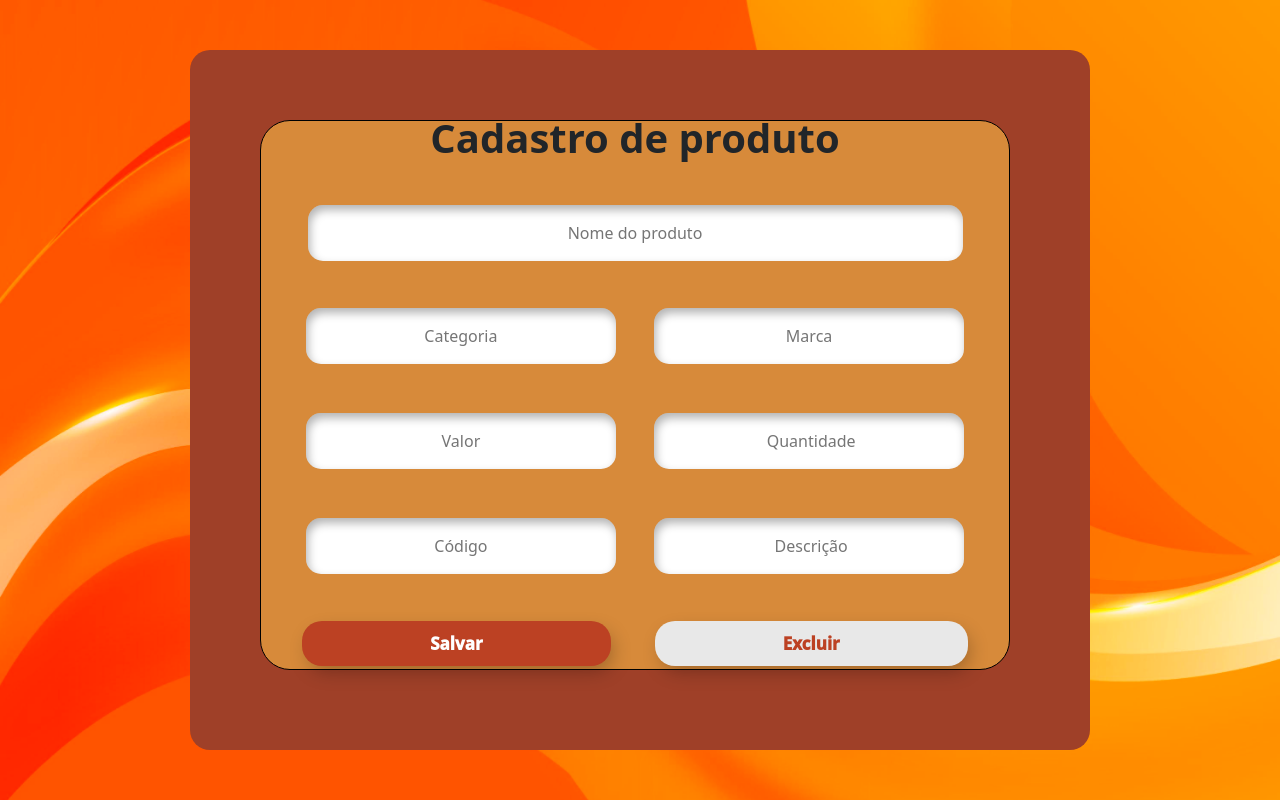
After one commit to JuliaSilva16/projeto_final2025, a Flask app: template templates/cadastro_produtos.html in a window 1280 px wide. The commit adds this page. Run offline with Flask 3, Linux system fonts and the light colour scheme; the template is opened without the code that fills it, so the values that code supplies are empty.

Commit message:
atualização do projeto 18/09

```diff
--- a/static/estetica.css
+++ b/static/estetica.css
@@ -410,7 +458,7 @@ h1{
 }
 
 .botao_cadastro_1 {
- padding: 15px 25px;
+    padding: 15px 15px;
     border: unset;
     border-radius: 15px;
     color: #fff6f3;
@@ -449,7 +497,7 @@ h1{
 }
 
 .botao_cadastro_1 {
- padding: 10px 130px;
+    padding: 10px 128px;
     border: unset;
     border-radius: 20px;
     color: white;
@@ -462,7 +510,7 @@ h1{
     box-shadow: 4px 8px 19px -3px rgba(0,0,0,0.27);
     transition: all 250ms;
     overflow: hidden;
-    margin: 20px;
+    margin: 20px 20px 10px 20px;
 }
 /*------------------------------*/
 .botao_cadastro_2::before {
@@ -491,7 +539,7 @@ h1{
 
 
 .botao_cadastro_2 {
- padding: 10px 130px;
+    padding: 10px 128px;
     border: unset;
     border-radius: 20px;
     color: #BC4123;
@@ -504,4 +552,183 @@ h1{
     box-shadow: 4px 8px 19px -3px rgba(0,0,0,0.27);
     transition: all 250ms;
     overflow: hidden;
+    margin: 20px 20px 10px 20px;
+
 }
+
+/*----------------------------------------------------------------------------------------------------------------------*/
+/*CADASTRO DE PRODUTOS*/
+
+#h1{
+    text-align: center;
+    margin: 40px;
+    font-family: Georgia;
+    color: black;
+}
+
+.cadastro{
+    justify-content: flex-end;
+
+}
+
+.cadastro_nome_produto{
+    display: flex;
+    justify-content: center;
+    margin: 20px 20px 10px 20px; /* 5px (topo), 10px (direita), 15px (inferior), 20px (esquerda) */
+}
+
+.nome_cadastro_produto{
+    border: none;
+    outline: none;
+    border-radius: 15px;
+    padding: 1em;
+    background-color: #ffffff;
+    box-shadow: inset 2px 5px 10px rgba(0,0,0,0.3);
+    transition: 300ms ease-in-out;
+    margin: 15px;
+    width: 655px;
+}
+
+.nome_cadastro_produto:focus {
+    background-color: #D78A3A;
+    transform: scale(1.05);
+    box-shadow: 13px 13px 100px #969696,
+             -13px -13px 100px #ffffff;
+}
+
+.categoria_valor_codigo{
+    display: block;
+    justify-content: left;
+    margin: 15px 15px 10px 15px; /* 5px (topo), 10px (direita), 15px (inferior), 20px (esquerda) */
+}
+
+.marca_quantidade_descricao{
+    display: block;
+    justify-content: right;
+    margin: 15px 15px 10px 15px; /* 5px (topo), 10px (direita), 15px (inferior), 20px (esquerda) */
+}
+
+
+.input {
+    border: none;
+    outline: none;
+    border-radius: 15px;
+    padding: 1em;
+    background-color: #ffffff;
+    box-shadow: inset 2px 5px 10px rgba(0,0,0,0.3);
+    transition: 300ms ease-in-out;
+    margin: 17px;
+    width: 310px;
+}
+
+.input:focus {
+    background-color: #D78A3A;
+    transform: scale(1.05);
+    box-shadow: 13px 13px 100px #969696,
+             -13px -13px 100px #ffffff;
+}
+
+h1{
+    align-items: center;
+    text-align: center;
+    font-family: inherit;
+}
+
+.botao_cadastro_1 {
+    padding: 15px 15px;
+    border: unset;
+    border-radius: 15px;
+    color: #fff6f3;
+    z-index: 1;
+    background: #fff6f3;
+    position: relative;
+    font-weight: 1000;
+    font-size: 17px;
+    -webkit-box-shadow: 4px 8px 19px -3px rgba(0,0,0,0.27);
+    box-shadow: 4px 8px 19px -3px rgba(0,0,0,0.27);
+    transition: all 250ms;
+    overflow: hidden;
+}
+
+.botao_cadastro_1::before {
+    content: "";
+    position: absolute;
+    top: 0;
+    left: 0;
+    height: 100%;
+    width: 0;
+    border-radius: 15px;
+    background-color: white;
+    z-index: -1;
+    -webkit-box-shadow: 4px 8px 19px -3px rgba(0,0,0,0.27);
+    box-shadow: 4px 8px 19px -3px rgba(0,0,0,0.27);
+    transition: all 250ms
+}
+
+.botao_cadastro_1:hover {
+ color: #9F4028;
+}
+
+.botao_cadastro_1:hover::before {
+ width: 100%;
+}
+
+.botao_cadastro_1 {
+    padding: 10px 128px;
+    border: unset;
+    border-radius: 20px;
+    color: white;
+    z-index: 1;
+    background: #BC4123;
+    position: relative;
+    font-weight: 1000;
+    font-size: 17px;
+    -webkit-box-shadow: 4px 8px 19px -3px rgba(0,0,0,0.27);
+    box-shadow: 4px 8px 19px -3px rgba(0,0,0,0.27);
+    transition: all 250ms;
+    overflow: hidden;
+    margin: 20px 20px 10px 20px;
+}
+/*------------------------------*/
+.botao_cadastro_2::before {
+    content: "";
+    position: absolute;
+    top: 0;
+    left: 0;
+    height: 100%;
+    width: 0;
+    border-radius: 15px;
+    background-color: rgba(159, 64, 40, 0.85);
+    z-index: -1;
+    -webkit-box-shadow: 4px 8px 19px -3px rgba(0,0,0,0.27);
+    box-shadow: 4px 8px 19px -3px rgba(0,0,0,0.27);
+    transition: all 250ms;
+
+}
+
+.botao_cadastro_2:hover {
+    color: white;
+}
+
+.botao_cadastro_2:hover::before {
+    width: 100%;
+}
+
+
+.botao_cadastro_2 {
+    padding: 10px 128px;
+    border: unset;
+    border-radius: 20px;
+    color: #BC4123;
+    z-index: 1;
+    background: #e8e8e8;
+    position: relative;
+    font-weight: 1000;
+    font-size: 17px;
+    -webkit-box-shadow: 4px 8px 19px -3px rgb(255, 246, 243);
+    box-shadow: 4px 8px 19px -3px rgba(0,0,0,0.27);
+    transition: all 250ms;
+    overflow: hidden;
+    margin: 20px 20px 10px 20px;
+
+}
--- a/templates/cadastro_funcionario.html
+++ b/templates/cadastro_funcionario.html
@@ -14,7 +14,7 @@
 
     <div id="quadrado-centralizado">
         <div id="quadrado-centralizado_segundo">
-            <h1>Cadastro de funcionário</h1>
+            <h1><strong>Cadastro de funcionário</strong></h1>
 
             <div class="cadastro">
 
--- /dev/null
+++ b/templates/cadastro_produtos.html
@@ -0,0 +1,55 @@
+<!doctype html>
+<html lang="pt-br">
+<head>
+    <meta charset="utf-8">
+    <title>Cadastro de funcionário</title>
+    <link rel="stylesheet" href="../static/estetica.css">
+    <link href="https://cdn.jsdelivr.net/npm/bootstrap@5.3.8/dist/css/bootstrap.min.css" rel="stylesheet"
+          integrity="sha384-sRIl4kxILFvY47J16cr9ZwB07vP4J8+LH7qKQnuqkuIAvNWLzeN8tE5YBujZqJLB" crossorigin="anonymous">
+</head>
+
+<body>
+
+<div class="login">
+
+    <div id="quadrado-centralizado">
+        <div id="quadrado-centralizado_segundo">
+            <h1><strong>Cadastro de produto</strong></h1>
+
+            <div class="cadastro">
+
+                <div class="cadastro_nome_produto">
+                    <input type="text" autocomplete="off" name="text" class="nome_cadastro_produto" placeholder="Nome do produto">
+                    <i class=""></i>
+                </div>
+
+                <div class="categoria_valor_codigo ">
+                    <input type="text" autocomplete="off" name="text" class="input" placeholder="Categoria">
+                    <input type="text" autocomplete="off" name="text" class="input" placeholder="Marca">
+
+                </div>
+
+                <div class="marca_quantidade_descricao">
+                    <input type="text" autocomplete="off" name="text" class="input" placeholder="Valor">
+                    <input type="text" autocomplete="off" name="text" class="input" placeholder=" Quantidade">
+
+                </div>
+
+                <div class="marca_quantidade_descricao">
+                    <input type="text" autocomplete="off" name="text" class="input" placeholder="Código">
+                    <input type="text" autocomplete="off" name="text" class="input" placeholder=" Descrição">
+                </div>
+
+                <div>
+                    <button type="button" class="botao_cadastro_1 ">Salvar</button>
+                    <button type="button" class="botao_cadastro_2">Excluir</button>
+                </div>
+
+            </div>
+
+        </div>
+    </div>
+</div>
+
+</body>
+</html>
```
Also changed, not shown: other parts of static/estetica.css (+51 -3 lines). Lines whose indentation alone changed are shown as unchanged.
